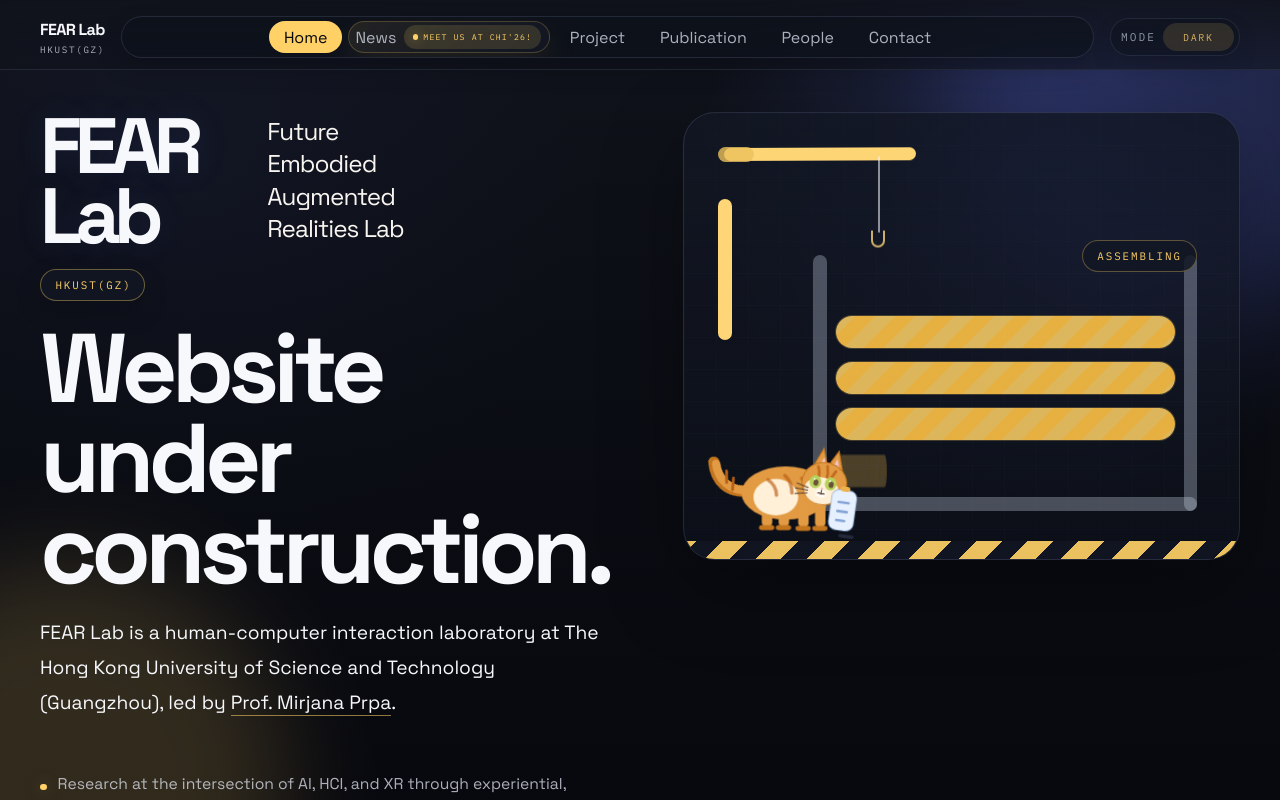
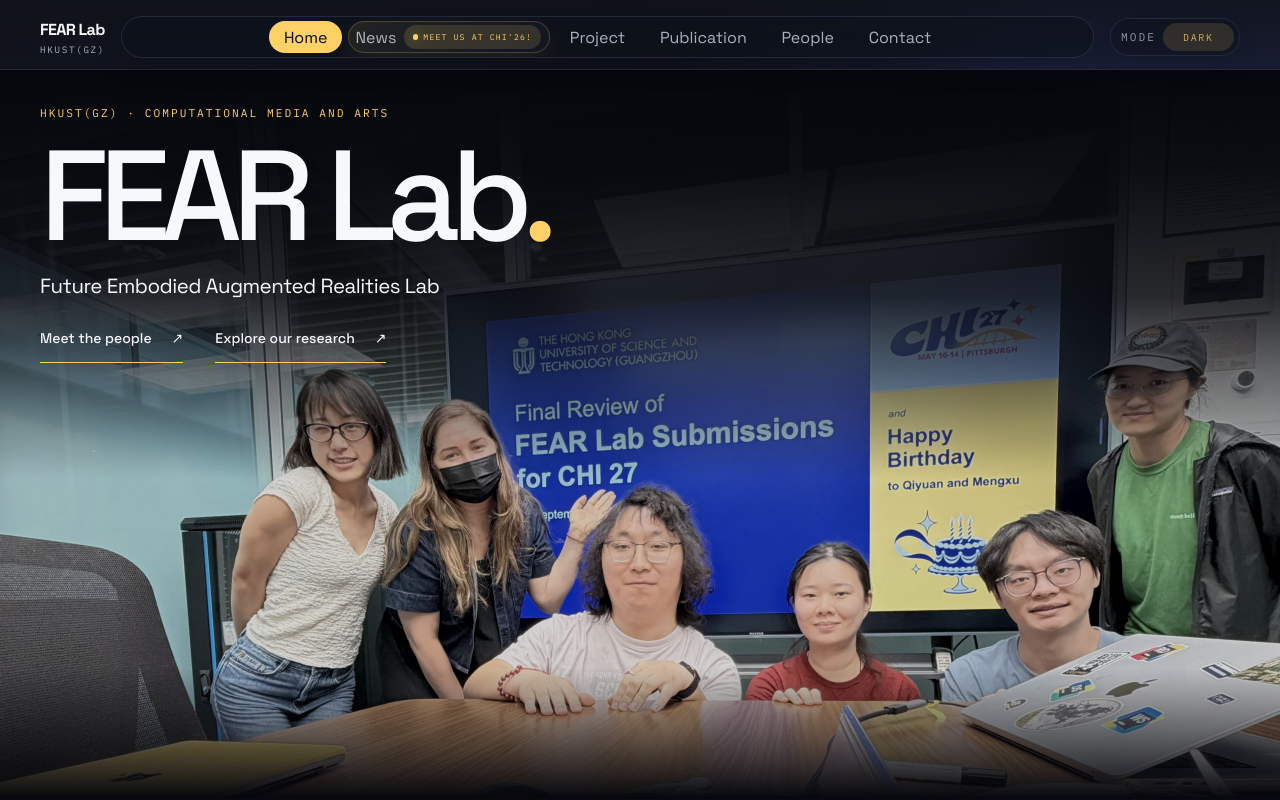
Before and after one commit to PrimoPan/FearLab, a React (Vite) app: page / in a window 1280 px wide. Shown: the top 800 px of the page. Built offline with nearby package versions, Linux system fonts and the light colour scheme.

Commit message:
2026-10-05 19:51 HKT replace homepage construction with team photo

```diff
--- a/index.html
+++ b/index.html
@@ -8,7 +8,7 @@
     />
     <meta
       name="description"
-      content="FEAR Lab is a human-computer interaction laboratory at The Hong Kong University of Science and Technology (Guangzhou). The website is under construction."
+      content="FEAR Lab explores AI, human-computer interaction, and extended reality at The Hong Kong University of Science and Technology (Guangzhou). Meet our people and explore our research."
     />
     <meta name="robots" content="noindex, nofollow" />
     <title>FEAR Lab | HKUST(GZ)</title>
--- a/src/components/home/HomeBanner.tsx
+++ b/src/components/home/HomeBanner.tsx
@@ -1,81 +1,104 @@
-import { motion } from 'framer-motion'
-import { reveal } from '../../lib/animations'
+import { motion, useReducedMotion } from 'framer-motion'
+import { Link } from 'react-router-dom'
+import teamPhoto from '../../../assets/Home/fearlab-team.webp'
+import teamPhotoMobile from '../../../assets/Home/fearlab-team-mobile.webp'
+import { reveal, staggerIn } from '../../lib/animations'
 import { cn } from '../../lib/cn'
-import { Eyebrow } from '../ui/Eyebrow'
 
 const heroClasses = cn(
-  'col-start-1 max-w-[35rem] self-center',
-  'max-[1024px]:w-full max-[1024px]:max-w-none'
+  'relative isolate flex flex-col overflow-hidden bg-site',
+  'min-[901px]:h-[min(72vw,calc(100svh-var(--site-header-height)))] min-[901px]:min-h-[34rem]'
 )
 
-const lockupClasses = cn(
-  'mb-[1.1rem] grid grid-cols-[minmax(0,13rem)_minmax(0,1fr)] items-end gap-x-[1.2rem] gap-y-4',
-  'max-[700px]:mb-[0.9rem] max-[700px]:grid-cols-1 max-[700px]:gap-[0.7rem]'
+const photoClasses = cn(
+  'relative order-2 m-0 overflow-hidden',
+  'min-[901px]:absolute min-[901px]:inset-0 min-[901px]:-z-10',
+  'max-[900px]:aspect-[1.65]'
 )
 
-const markClasses = cn(
-  'grid gap-[0.1rem] text-[clamp(2.7rem,7vw,4.9rem)] font-bold leading-[0.88] tracking-[-0.09em] text-ink uppercase',
-  '[text-shadow:0_0_34px_color-mix(in_srgb,var(--glow)_44%,transparent)] [&>span:last-child]:normal-case',
-  'max-[700px]:text-[clamp(2.35rem,14vw,3.8rem)]'
+const imageClasses = cn(
+  'h-full w-full object-cover object-[50%_64%]',
+  'brightness-[0.82] saturate-[0.78] contrast-[1.04]',
+  '[[data-theme=light]_&]:brightness-[1.02] [[data-theme=light]_&]:saturate-[0.88] [[data-theme=light]_&]:contrast-[0.98]',
+  'max-[900px]:brightness-[0.94] max-[900px]:saturate-[0.88]',
+  'transition-[filter] duration-500 motion-reduce:transition-none'
 )
 
-const meaningClasses = cn(
-  'grid gap-[0.08rem] self-stretch pb-[0.2rem] pt-2',
-  '[&>span]:text-[clamp(1.08rem,2.4vw,1.52rem)] [&>span]:leading-[0.98] [&>span]:tracking-[-0.04em]',
-  '[&>span]:text-[color-mix(in_srgb,var(--text)_92%,var(--accent)_8%)]',
-  'max-[700px]:gap-[0.14rem] max-[700px]:pt-0 max-[700px]:[&>span]:text-[clamp(1rem,5.2vw,1.26rem)]'
+const copyClasses = cn(
+  'relative z-10 mx-auto w-[min(var(--page-max),calc(100%_-_(var(--gutter)_*_2)))]',
+  'pb-12 pt-[clamp(2rem,4.5vh,4rem)]',
+  'max-[900px]:pb-7 max-[900px]:pt-8'
 )
 
-const headlineClasses = cn(
-  'm-0 max-w-[10ch] text-[clamp(3rem,9vw,6.1rem)] leading-[0.93] tracking-[-0.06em]',
-  'max-[700px]:max-w-[6.6ch] max-[700px]:text-[clamp(2.45rem,12vw,3.9rem)] max-[700px]:leading-[0.96]'
-)
-
-const leadClasses = cn(
-  'm-0 mt-[1.35rem] text-[clamp(1rem,1.6vw,1.2rem)] leading-[1.8] text-ink',
-  'max-[700px]:mt-4 max-[700px]:text-[0.98rem] max-[700px]:leading-[1.65]'
-)
-
-const profileLinkClasses = cn(
-  'border-b border-[color-mix(in_srgb,var(--accent)_55%,transparent)] text-inherit no-underline',
-  'transition-colors duration-[160ms] hover:border-accent hover:text-accent'
+const linkClasses = cn(
+  'group inline-flex min-h-11 items-center gap-5 border-b border-accent pb-1',
+  'text-sm font-medium text-ink no-underline transition-colors hover:text-accent',
+  'focus-visible:outline-2 focus-visible:outline-offset-8 focus-visible:outline-accent'
 )
 
 export function HomeBanner() {
+  const reduceMotion = useReducedMotion()
+
   return (
-    <motion.div className={heroClasses} initial="hidden" animate="visible" variants={reveal}>
-      <motion.div className={lockupClasses} variants={reveal}>
-        <div className={markClasses} aria-label="FEAR Lab">
-          <span>FEAR</span>
-          <span>Lab</span>
-        </div>
-        <div className={meaningClasses} aria-label="Future Embodied Augmented Realities Lab">
-          <span>Future</span>
-          <span>Embodied</span>
-          <span>Augmented</span>
-          <span>Realities Lab</span>
-        </div>
+    <section className={heroClasses} aria-labelledby="home-title">
+      <motion.figure
+        className={photoClasses}
+        initial={reduceMotion ? false : { opacity: 0 }}
+        animate={{ opacity: 1 }}
+        transition={{ duration: reduceMotion ? 0 : 1.1 }}
+      >
+        <img
+          className={imageClasses}
+          src={teamPhoto}
+          srcSet={`${teamPhotoMobile} 960w, ${teamPhoto} 2560w`}
+          sizes="100vw"
+          width={2560}
+          height={1865}
+          alt="Six FEAR Lab members gathered around a table in the lab."
+          fetchPriority="high"
+        />
+        <div
+          className="pointer-events-none absolute inset-0 bg-[linear-gradient(180deg,var(--bg)_0%,color-mix(in_srgb,var(--bg)_96%,transparent)_14%,color-mix(in_srgb,var(--bg)_82%,transparent)_31%,transparent_56%,transparent_82%,var(--bg)_100%)] max-[900px]:bg-[linear-gradient(180deg,var(--bg)_0%,transparent_14%,transparent_88%,var(--bg)_100%)]"
+          aria-hidden="true"
+        />
+      </motion.figure>
+
+      <motion.div
+        className={copyClasses}
+        initial={reduceMotion ? false : 'hidden'}
+        animate="visible"
+        variants={staggerIn}
+      >
+        <motion.p
+          className="m-0 mb-5 font-mono text-[0.7rem] tracking-[0.18em] text-accent uppercase max-[900px]:mb-4"
+          variants={reveal}
+        >
+          HKUST(GZ) · Computational Media and Arts
+        </motion.p>
+        <motion.h1
+          id="home-title"
+          className="m-0 text-[clamp(5.5rem,10vw,9rem)] font-medium leading-[0.88] tracking-[-0.075em] text-ink max-[900px]:text-[clamp(4.2rem,15vw,7rem)]"
+          variants={reveal}
+        >
+          FEAR Lab<span className="text-accent">.</span>
+        </motion.h1>
+        <motion.p
+          className="m-0 mt-5 text-[clamp(1rem,1.6vw,1.35rem)] tracking-[-0.025em] text-ink max-[900px]:mt-4 max-[900px]:max-w-[24ch]"
+          variants={reveal}
+        >
+          Future Embodied Augmented Realities Lab
+        </motion.p>
+        <motion.div className="mt-5 flex flex-wrap gap-x-8 gap-y-2 max-[900px]:mt-4" variants={reveal}>
+          <Link className={linkClasses} to="/people">
+            Meet the people
+            <span className="transition-transform group-hover:translate-x-1 motion-reduce:transform-none" aria-hidden="true">↗</span>
+          </Link>
+          <Link className={linkClasses} to="/publications">
+            Explore our research
+            <span className="transition-transform group-hover:translate-x-1 motion-reduce:transform-none" aria-hidden="true">↗</span>
+          </Link>
+        </motion.div>
       </motion.div>
-
-      <Eyebrow label="HKUST(GZ)" variants={reveal} />
-
-      <motion.h1 className={headlineClasses} variants={reveal}>
-        Website under construction.
-      </motion.h1>
-
-      <motion.p className={leadClasses} variants={reveal}>
-        FEAR Lab is a human-computer interaction laboratory at The Hong Kong
-        University of Science and Technology (Guangzhou), led by{' '}
-        <a
-          className={profileLinkClasses}
-          href="http://cma.hkust-gz.edu.cn/faculty-regular/mirjana-prpa/"
-          target="_blank"
-          rel="noreferrer"
-        >
-          Prof. Mirjana Prpa
-        </a>
-        .
-      </motion.p>
-    </motion.div>
+    </section>
   )
 }
--- a/src/pages/HomePage.tsx
+++ b/src/pages/HomePage.tsx
@@ -1,29 +1,36 @@
-import { ConstructionScene } from '../components/construction/ConstructionScene'
+import { motion, useReducedMotion } from 'framer-motion'
 import { HomeBanner } from '../components/home/HomeBanner'
 import { FocusList } from '../components/ui/FocusList'
 import { homeFocusPoints } from '../content/siteContent'
 import { reveal } from '../lib/animations'
-import { cn } from '../lib/cn'
-
-const pageClasses = cn(
-  'relative z-[1] mx-auto grid min-h-[calc(100vh-var(--site-header-height))]',
-  'w-[min(var(--page-max),calc(100%_-_(var(--gutter)_*_2)))] grid-cols-[minmax(0,1fr)_minmax(320px,0.94fr)]',
-  'items-start gap-[clamp(2rem,4vw,4.5rem)] pb-12 pt-[clamp(1.4rem,4vw,2.6rem)]',
-  'max-[1024px]:min-h-auto max-[1024px]:grid-cols-1 max-[1024px]:gap-[1.2rem]'
-)
 
 export function HomePage() {
+  const reduceMotion = useReducedMotion()
+
   return (
-    <section className={pageClasses}>
+    <div className="relative z-[1]">
       <HomeBanner />
-      <ConstructionScene />
-
-      <FocusList
-        items={homeFocusPoints}
-        initial="hidden"
-        animate="visible"
+      <motion.section
+        className="mx-auto grid w-[min(var(--page-max),calc(100%_-_(var(--gutter)_*_2)))] grid-cols-2 gap-x-16 gap-y-6 py-[clamp(2.5rem,6vw,5rem)] max-[900px]:grid-cols-1"
+        aria-labelledby="home-research-title"
+        initial={reduceMotion ? false : 'hidden'}
+        whileInView="visible"
+        viewport={{ once: true, amount: 0.15 }}
         variants={reveal}
-      />
-    </section>
+      >
+        <div>
+          <h2 id="home-research-title" className="m-0 text-[clamp(1.8rem,3.5vw,3rem)] leading-tight tracking-[-0.05em]">
+            Research shaped<br />by human experience.
+          </h2>
+          <p className="mb-0 mt-5 max-w-[38ch] text-base leading-relaxed text-ink-soft">
+            A human-computer interaction lab at HKUST(GZ), led by{' '}
+            <a className="text-ink underline decoration-accent underline-offset-4 hover:text-accent" href="https://cma.hkust-gz.edu.cn/faculty-regular/mirjana-prpa/" target="_blank" rel="noreferrer">
+              Prof. Mirjana Prpa
+            </a>.
+          </p>
+        </div>
+        <FocusList items={homeFocusPoints} className="col-auto max-w-none" />
+      </motion.section>
+    </div>
   )
 }
```
Also changed, not shown: assets/Home/fearlab-team-mobile.webp (added), assets/Home/fearlab-team.webp (added).
